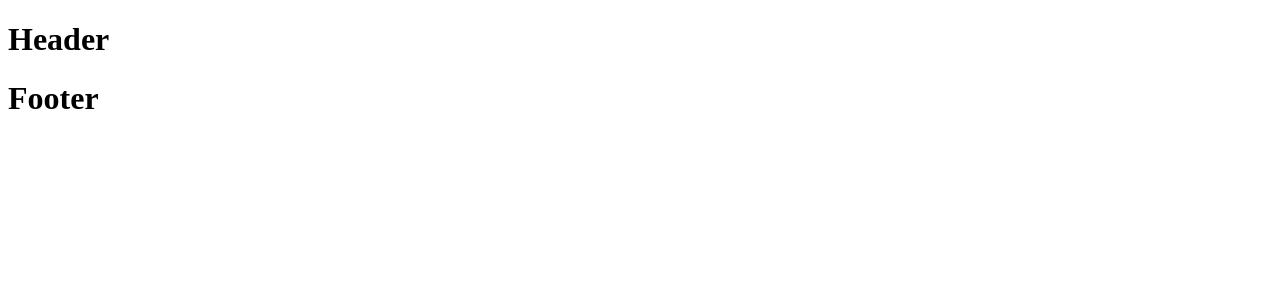
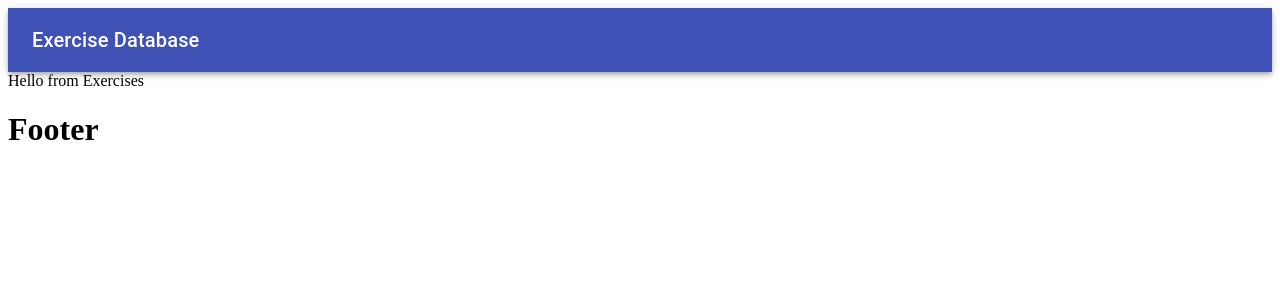
Before and after one commit to ABSphreak/exercise-app, a React (Create React App) app: page / in a window 1280 px wide. Shown: the top 300 px of the page. Built offline with nearby package versions, Linux system fonts and the light colour scheme.

Commit message:
Changing Header

```diff
--- a/src/components/App.js
+++ b/src/components/App.js
@@ -1,11 +1,13 @@
 import React, { Component, Fragment } from "react";
 import { Header, Footer } from "./Layouts";
+import Exercises from "./Exercises";
 
 export default class App extends Component {
   render() {
     return (
       <Fragment>
         <Header />
+        <Exercises />
         <Footer />
       </Fragment>
     );
--- a/src/components/Exercises/index.js
+++ b/src/components/Exercises/index.js
@@ -0,0 +1,3 @@
+import React from "react";
+
+export default props => <div>Hello from Exercises</div>;
--- a/src/components/Layouts/Header.js
+++ b/src/components/Layouts/Header.js
@@ -1,9 +1,14 @@
 import React from "react";
+import { AppBar, Toolbar, Typography } from "@material-ui/core";
 
 export default function Header() {
   return (
-    <div>
-      <h1>Header</h1>
-    </div>
+    <AppBar position="static">
+      <Toolbar>
+        <Typography variant="h6" color="inherit">
+          Exercise Database
+        </Typography>
+      </Toolbar>
+    </AppBar>
   );
 }
```
